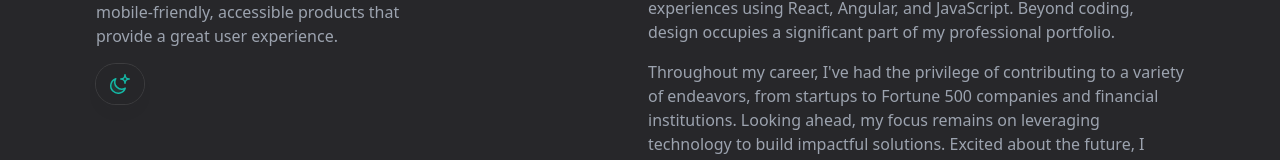
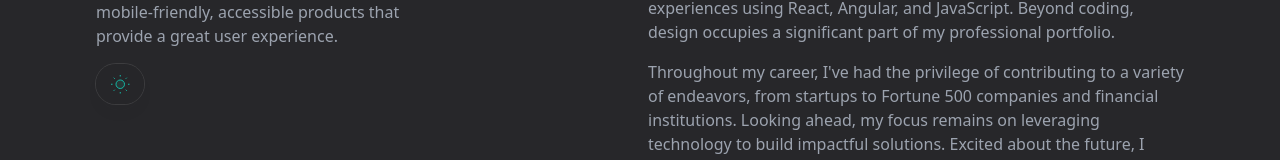
Before and after one commit to kyleholliday/portfolio2024, a React (Create React App) app: page / in a window 1280 px wide. Both pictures are taken after a click on the button "Switch to light theme". Shown: the part 224-384 px from the top of the page. Built offline with nearby package versions, Linux system fonts and the light colour scheme.

Commit message:
switched dark mode button

```diff
--- a/src/App.js
+++ b/src/App.js
@@ -56,10 +56,11 @@ export default function App() {
                     aria-hidden="true"
                     className="h-6 w-6 fill-zinc-100 stroke-zinc-500 transition group-hover:fill-zinc-200 group-hover:stroke-zinc-700 dark:hidden [@media(prefers-color-scheme:dark)]:fill-teal-50 [@media(prefers-color-scheme:dark)]:stroke-blue-500 [@media(prefers-color-scheme:dark)]:group-hover:fill-blue-50 [@media(prefers-color-scheme:dark)]:group-hover:stroke-blue-600"
                   >
-                    <path d="M8 12.25A4.25 4.25 0 0 1 12.25 8v0a4.25 4.25 0 0 1 4.25 4.25v0a4.25 4.25 0 0 1-4.25 4.25v0A4.25 4.25 0 0 1 8 12.25v0Z"></path>
                     <path
-                      d="M12.25 3v1.5M21.5 12.25H20M18.791 18.791l-1.06-1.06M18.791 5.709l-1.06 1.06M12.25 20v1.5M4.5 12.25H3M6.77 6.77 5.709 5.709M6.77 17.73l-1.061 1.061"
-                      fill="none"
+                      d="M17.25 16.22a6.937 6.937 0 0 1-9.47-9.47 7.451 7.451 0 1 0 9.47 9.47ZM12.75 7C17 7 17 2.75 17 2.75S17 7 21.25 7C17 7 17 11.25 17 11.25S17 7 12.75 7Z"
+                      strokeWidth="1.5"
+                      strokeLinecap="round"
+                      strokeLinejoin="round"
                     ></path>
                   </svg>
                   <svg
@@ -67,11 +68,10 @@ export default function App() {
                     aria-hidden="true"
                     className="hidden h-6 w-6 fill-zinc-700 stroke-zinc-500 transition dark:block [@media(prefers-color-scheme:dark)]:group-hover:stroke-zinc-400 [@media_not_(prefers-color-scheme:dark)]:fill-teal-400/10 [@media_not_(prefers-color-scheme:dark)]:stroke-teal-500"
                   >
+                    <path d="M8 12.25A4.25 4.25 0 0 1 12.25 8v0a4.25 4.25 0 0 1 4.25 4.25v0a4.25 4.25 0 0 1-4.25 4.25v0A4.25 4.25 0 0 1 8 12.25v0Z"></path>
                     <path
-                      d="M17.25 16.22a6.937 6.937 0 0 1-9.47-9.47 7.451 7.451 0 1 0 9.47 9.47ZM12.75 7C17 7 17 2.75 17 2.75S17 7 21.25 7C17 7 17 11.25 17 11.25S17 7 12.75 7Z"
-                      strokeWidth="1.5"
-                      strokeLinecap="round"
-                      strokeLinejoin="round"
+                      d="M12.25 3v1.5M21.5 12.25H20M18.791 18.791l-1.06-1.06M18.791 5.709l-1.06 1.06M12.25 20v1.5M4.5 12.25H3M6.77 6.77 5.709 5.709M6.77 17.73l-1.061 1.061"
+                      fill="none"
                     ></path>
                   </svg>
                 </button>
```
